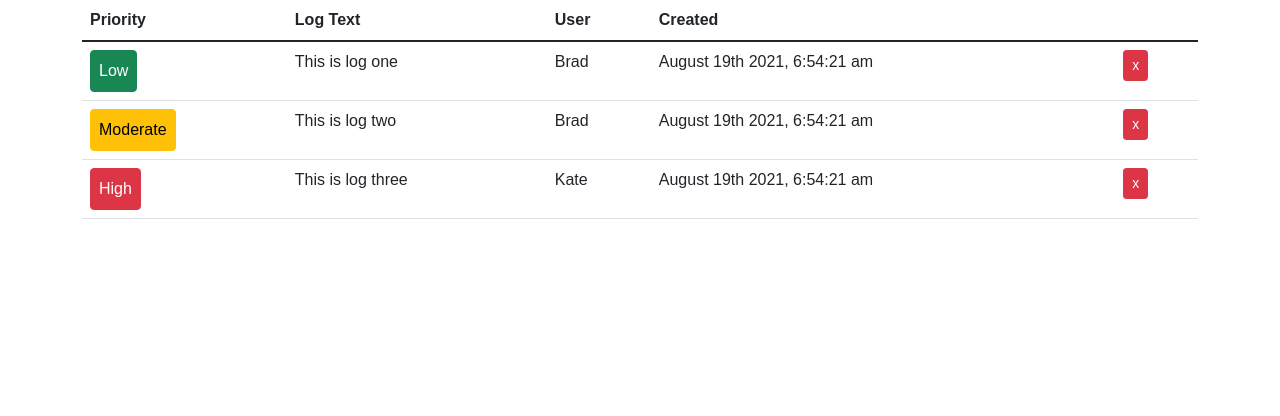
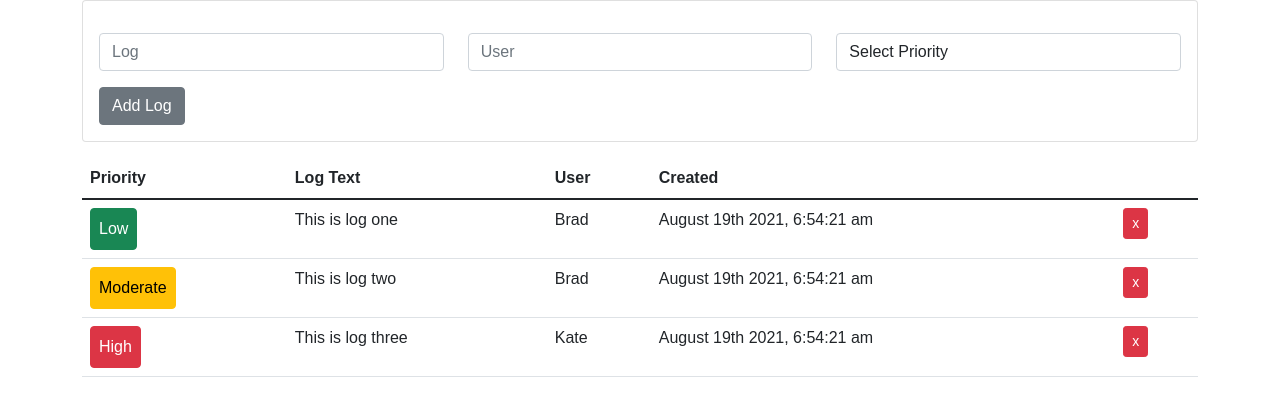
Before and after one commit to danimal-johnson/buglogger, a React app: page / in a window 1280 px wide. Shown: the top 416 px of the page. Built offline with nearby package versions, Linux system fonts and the light colour scheme; the HTML template or start-up script is replaced by a standard one.

Commit message:
Add form for creating new log entries.

```diff
--- /dev/null
+++ b/src/components/AddLogItem.js
@@ -0,0 +1,45 @@
+import React, { useState } from 'react'
+import { Card, Form, Row, Col, Button } from 'react-bootstrap';
+
+const AddLogItem = () => {
+  const [text, setText] = useState('');
+  const [user, setUser] = useState('');
+  const [priority, setPriority] = useState('');
+
+
+
+  return (
+    <Card className='mt-5, mb-3'>
+      <Card.Body>
+        <Form>
+          <Row className='my-3'>
+            <Col>
+              <Form.Control placeholder='Log' value={text}
+                onChange={e => setText(e.target.value)} />
+            </Col>
+            <Col>
+              <Form.Control placeholder='User' value={user}
+                onChange={e => setUser(e.target.value)} />
+            </Col>
+            <Col>
+              <Form.Control as='select' value={priority}
+                onChange={e => setPriority(e.target.value)}>
+                  <option value='0'>Select Priority</option>
+                  <option value='1'>Low</option>
+                  <option value='2'>Moderate</option>
+                  <option value='3'>High</option>
+              </Form.Control>
+            </Col>
+          </Row>
+          <Row>
+            <Col>
+              <Button type='submit' variant='secondary' block>Add Log</Button>
+            </Col>
+          </Row>
+        </Form>
+      </Card.Body>
+    </Card>
+  )
+}
+
+export default AddLogItem
--- a/src/components/App.js
+++ b/src/components/App.js
@@ -2,6 +2,7 @@
 import Container from 'react-bootstrap/Container';
 import Table from 'react-bootstrap/Table';
 import LogItem from './LogItem';
+import AddLogItem from './AddLogItem';
 
 const App = () => {
 	const [logs, setLogs] = useState([
@@ -30,6 +31,7 @@
 
 	return (
 		<Container>
+			<AddLogItem />
 			<Table>
 				<thead>
 					<tr>
```
